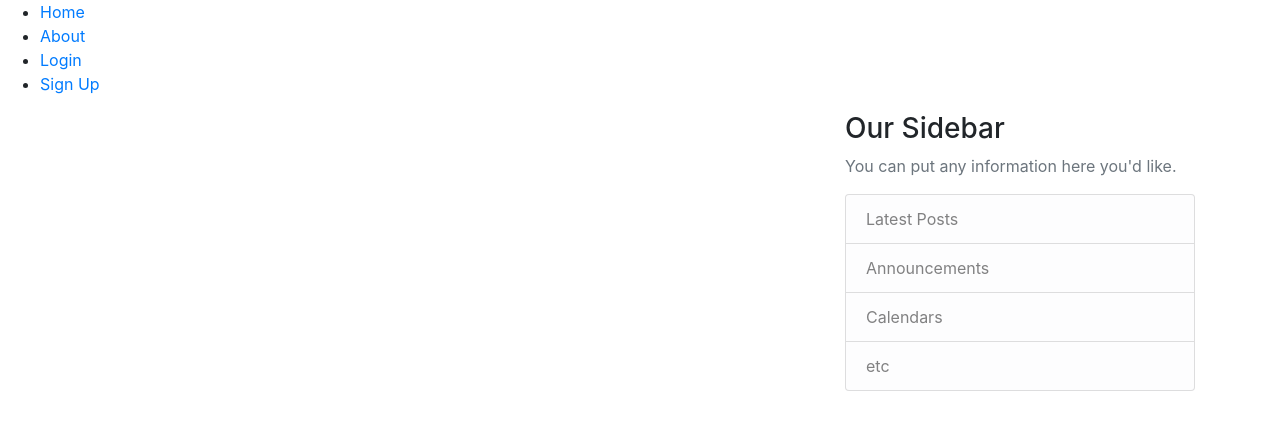
After one commit to Dotzyyy/Module-3-python-flaskapp, a Flask app: template templates/basic.html in a window 1280 px wide. The commit adds this page. Shown: the top 430 px of the page. Run offline with Flask 3, Linux system fonts and the light colour scheme; the template is opened without the code that fills it, so the values that code supplies are empty.

Commit message:
css files added

```diff
--- a/app.py
+++ b/app.py
@@ -1,16 +1,29 @@
-from flask import Flask
+from flask import Flask, render_template, url_for
 app = Flask(__name__)
 
-
+posts = [
+        {
+          'author': 'David Sexton',
+           'title': 'Blog Post 1',
+            'content': 'First post' ,
+            'date': '10/01/24',
+        },
+        {
+          'author': 'David Sexton',
+           'title': 'Blog Post 2',
+            'content': 'Second post' ,
+            'date': '12/01/24',
+        },
+]
 
 @app.route("/")
 @app.route("/home")
 def index():
-    return "<h1>Home Page</h1>"
+    return render_template('index.html', posts=posts)
 
 @app.route("/about")
 def about():
-    return "<h1>About</h1>"
+    return render_template('about.html', title='About')
 
 if __name__ == '__mainn__':
         app.run(debug=True)
--- /dev/null
+++ b/templates/basic.html
@@ -0,0 +1,66 @@
+<!DOCTYPE html>
+<html>
+    <head>
+        <meta charset="utf-8">
+    <meta name="viewport" content="width=device-width, initial-scale=1, shrink-to-fit=no">
+
+    <!-- Bootstrap CSS -->
+    <link rel="stylesheet" href="https://cdn.jsdelivr.net/npm/bootstrap@4.4.1/dist/css/bootstrap.min.css" integrity="sha384-Vkoo8x4CGsO3+Hhxv8T/Q5PaXtkKtu6ug5TOeNV6gBiFeWPGFN9MuhOf23Q9Ifjh" crossorigin="anonymous">
+
+    <link rel="stylesheet" type="text/css" href="{{ urel_for('static', filename='style.css') }}">
+
+    {% if title %}
+        <title>Flask Project - {{title}}</title>
+    {% else %}
+        <title>Flask Blog</title>
+    {% endif %}
+
+
+    </head>
+    <body>
+        <header>
+            <nav>
+                <a class="nav-btn"><i id="nav-logo" class="fa fa-bars" ></i></a>
+                    <ul class="nav-bar">
+                        <li><a href="/">Home</a></li>
+                        <li><a href="/">About</a></li>
+
+                        <!-- Account Login/ Sign up sidebar -->
+
+                        <li><a href="/login">Login</a></li>
+                        <li><a href="/sign-up">Sign Up</a></li>
+                    </ul>
+            </nav>
+
+
+        </header>
+        <main role="main" class="container">
+            <div class="row">
+              <div class="col-md-8">
+                {% block content %}{% endblock %}
+              </div>
+              <aside class="col-md-4">
+                <div class="content-section">
+                  <h3>Our Sidebar</h3>
+                  <p class='text-muted'>You can put any information here you'd like.
+                    <ul class="list-group">
+                      <li class="list-group-item list-group-item-light">Latest Posts</li>
+                      <li class="list-group-item list-group-item-light">Announcements</li>
+                      <li class="list-group-item list-group-item-light">Calendars</li>
+                      <li class="list-group-item list-group-item-light">etc</li>
+                    </ul>
+                  </p>
+                </div>
+              </aside>
+            </div>
+          </main>
+
+
+
+        <!-- Optional JavaScript -->
+    <!-- jQuery first, then Popper.js, then Bootstrap JS -->
+    <script src="https://code.jquery.com/jquery-3.4.1.slim.min.js" integrity="sha384-J6qa4849blE2+poT4WnyKhv5vZF5SrPo0iEjwBvKU7imGFAV0wwj1yYfoRSJoZ+n" crossorigin="anonymous"></script>
+    <script src="https://cdn.jsdelivr.net/npm/popper.js@1.16.0/dist/umd/popper.min.js" integrity="sha384-Q6E9RHvbIyZFJoft+2mJbHaEWldlvI9IOYy5n3zV9zzTtmI3UksdQRVvoxMfooAo" crossorigin="anonymous"></script>
+    <script src="https://cdn.jsdelivr.net/npm/bootstrap@4.4.1/dist/js/bootstrap.min.js" integrity="sha384-wfSDF2E50Y2D1uUdj0O3uMBJnjuUD4Ih7YwaYd1iqfktj0Uod8GCExl3Og8ifwB6" crossorigin="anonymous"></script>
+    </body>
+</html>
```
Also changed, not shown: static/style.css (added, +16 -0 lines), templates/about.html (+4 -10 lines), templates/index.html (+15 -10 lines).
